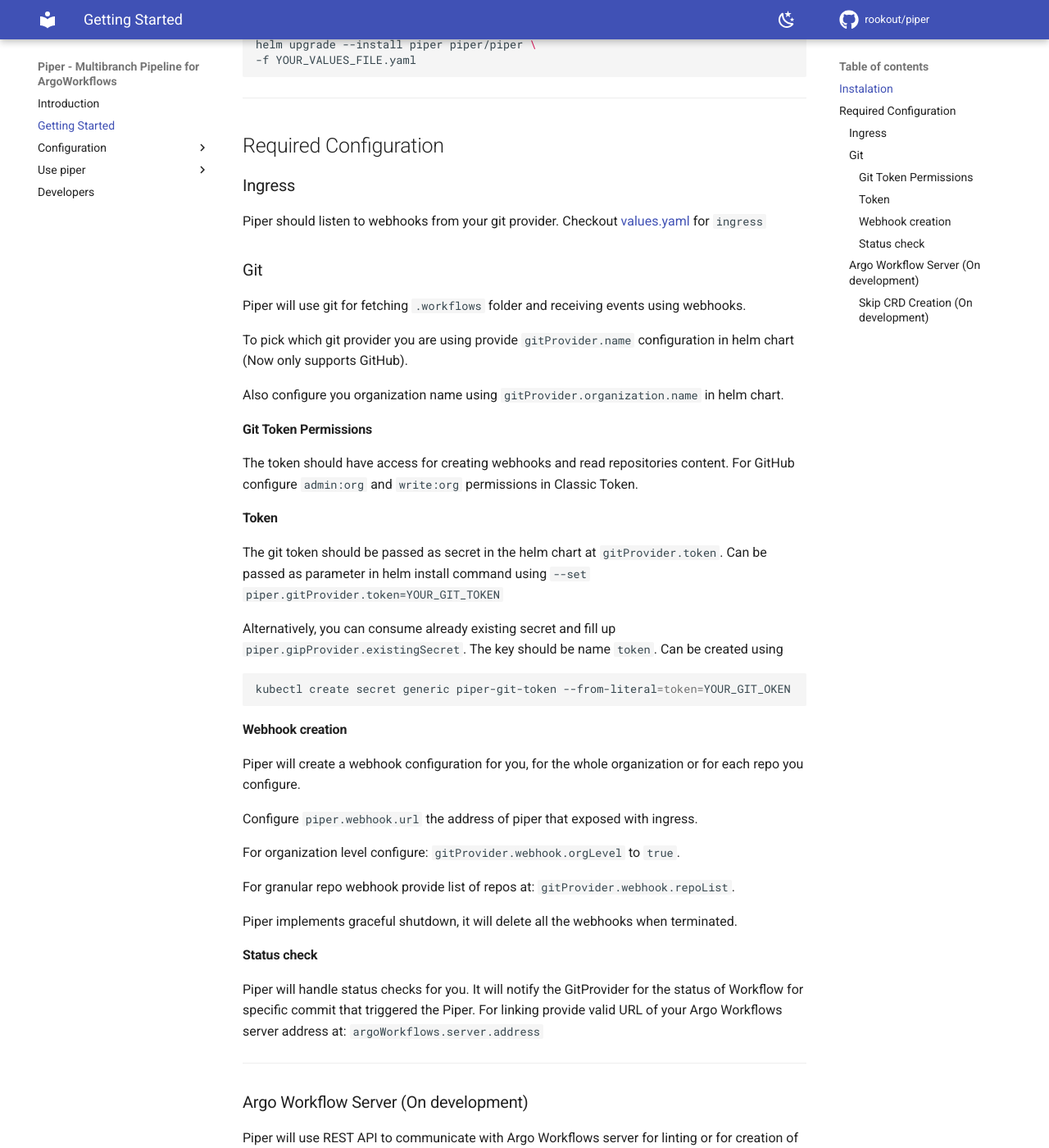
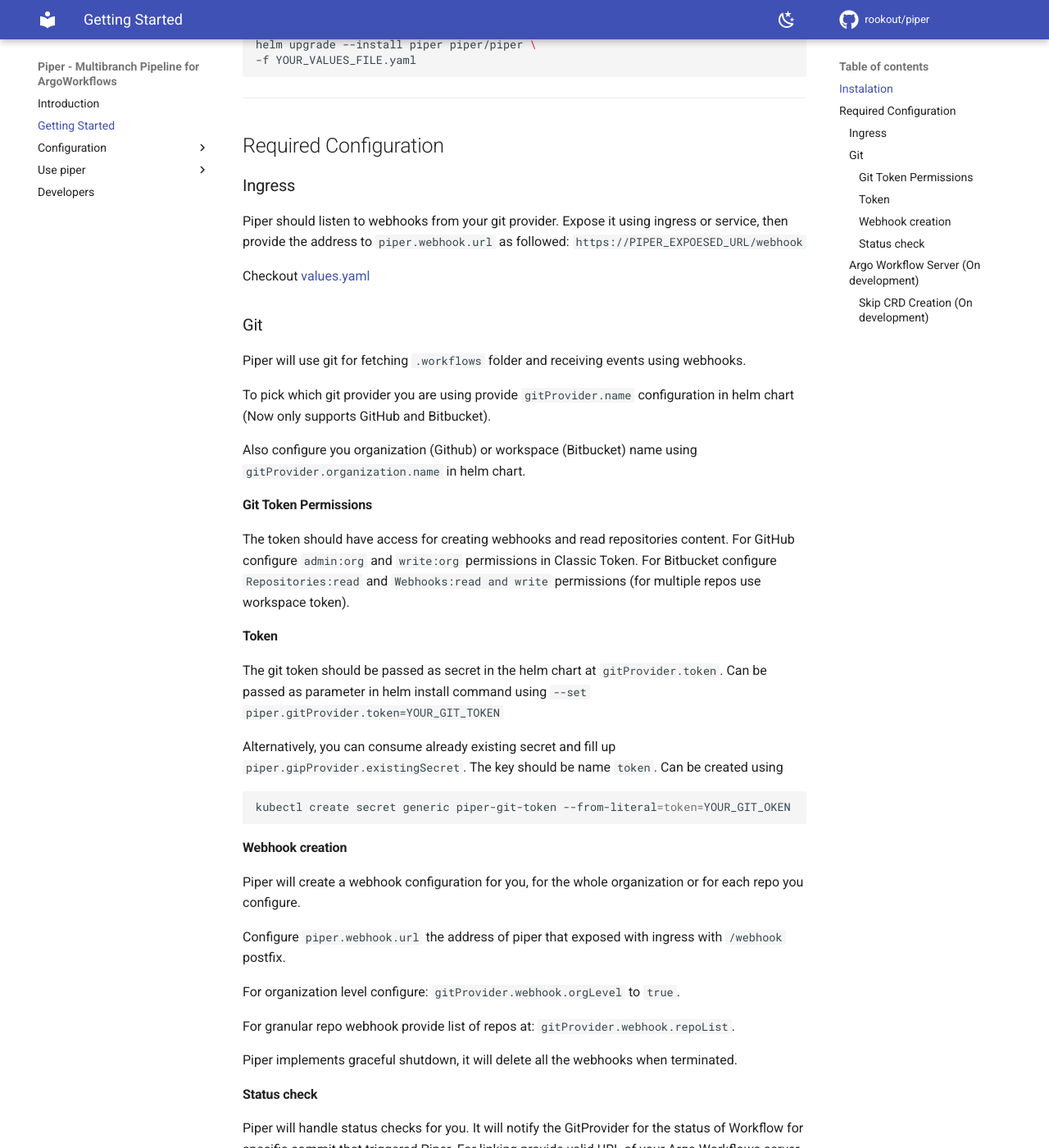
Before and after one commit to Rookout/piper, an MkDocs documentation site: the page built from docs/getting_started/installation.md, in a window 1280 px wide and 1400 px high, scrolled down 444 px. Shown: the whole window at 82% size. Built offline with MkDocs 1.6.1 and Material for MkDocs 9.7.7, drawn with Linux system fonts in a browser that asks for light colours; comment, search, counter and statistics services are not loaded; some of the changed text lies outside the part shown.

```diff
--- a/docs/getting_started/installation.md
+++ b/docs/getting_started/installation.md
@@ -22,20 +22,25 @@
 
 ### Ingress
 
-Piper should listen to webhooks from your git provider. Checkout [values.yaml](https://github.com/Rookout/piper/tree/main/helm-chart/values.yaml) for `ingress`
+Piper should listen to webhooks from your git provider.
+Expose it using ingress or service, then provide the address to `piper.webhook.url` as followed:
+`https://PIPER_EXPOESED_URL/webhook`
+
+Checkout [values.yaml](https://github.com/Rookout/piper/tree/main/helm-chart/values.yaml)
 
 ### Git
 
 Piper will use git for fetching `.workflows` folder and receiving events using webhooks.
 
-To pick which git provider you are using provide `gitProvider.name` configuration in helm chart (Now only supports GitHub).
+To pick which git provider you are using provide `gitProvider.name` configuration in helm chart (Now only supports GitHub and Bitbucket).
 
-Also configure you organization name using `gitProvider.organization.name` in helm chart.
+Also configure you organization (Github) or workspace (Bitbucket) name using `gitProvider.organization.name` in helm chart.
 
 #### Git Token Permissions
 
 The token should have access for creating webhooks and read repositories content.
 For GitHub configure `admin:org` and `write:org` permissions in Classic Token.
+For Bitbucket configure `Repositories:read` and `Webhooks:read and write` permissions (for multiple repos use workspace token).
 
 #### Token
 
@@ -52,7 +57,7 @@
 
 Piper will create a webhook configuration for you, for the whole organization or for each repo you configure.
 
-Configure `piper.webhook.url` the address of piper that exposed with ingress.
+Configure `piper.webhook.url` the address of piper that exposed with ingress with `/webhook` postfix.
 
 For organization level configure: `gitProvider.webhook.orgLevel` to `true`.
 
--- a/mkdocs.yml
+++ b/mkdocs.yml
@@ -37,6 +37,7 @@
   - Getting Started: getting_started/installation.md
   - Configuration:
       - configuration/environment_variables.md
+      - configuration/health_check.md
   - Use piper:
       - usage/workflows_folder.md
       - usage/global_variables.md
```
Also changed, not shown: other parts of docs/getting_started/installation.md (+1 -1 lines), docs/index.md (+1 -1 lines), docs/configuration/health_check.md (renamed from docs/configuration/health-check.md).
